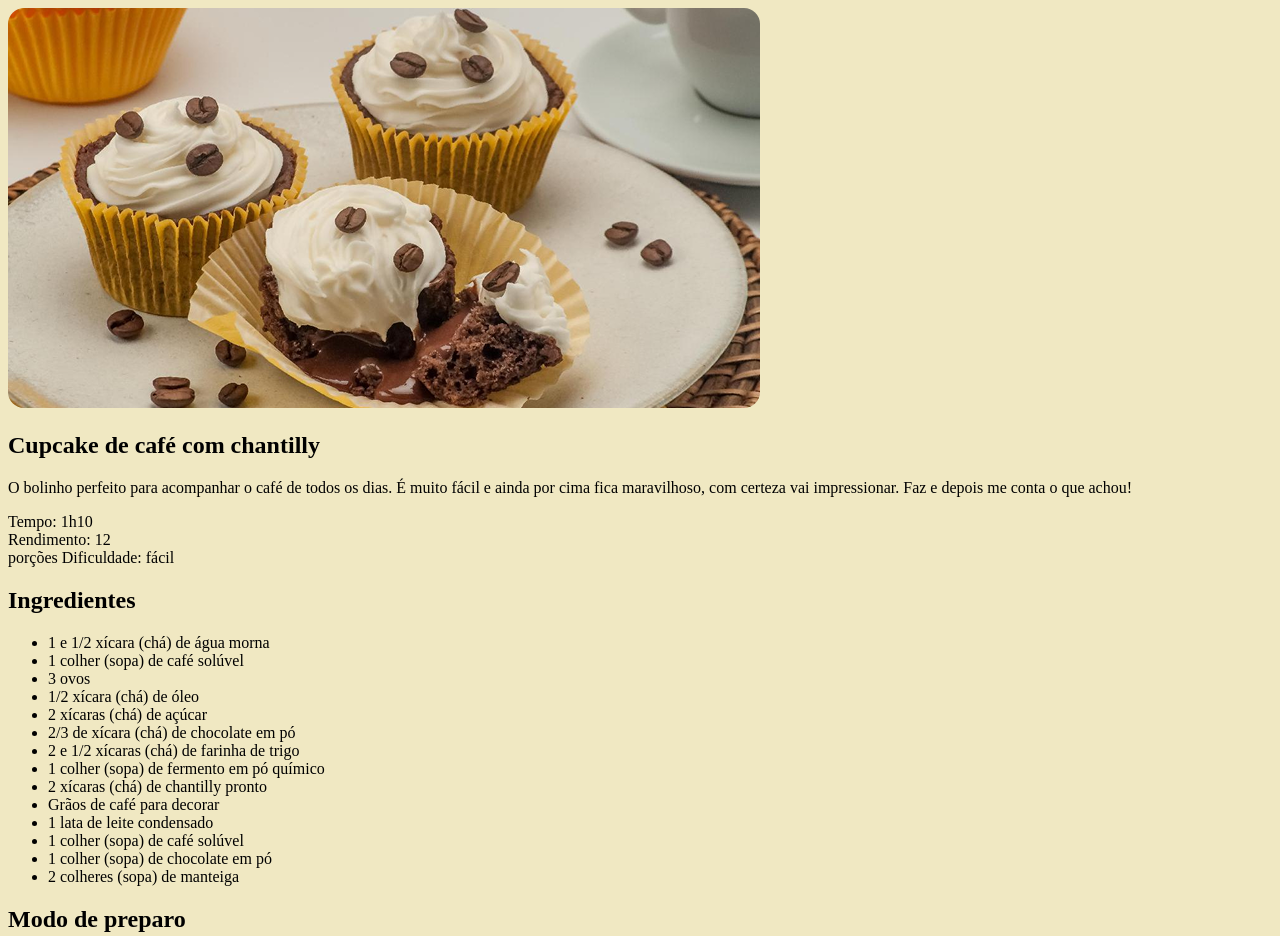
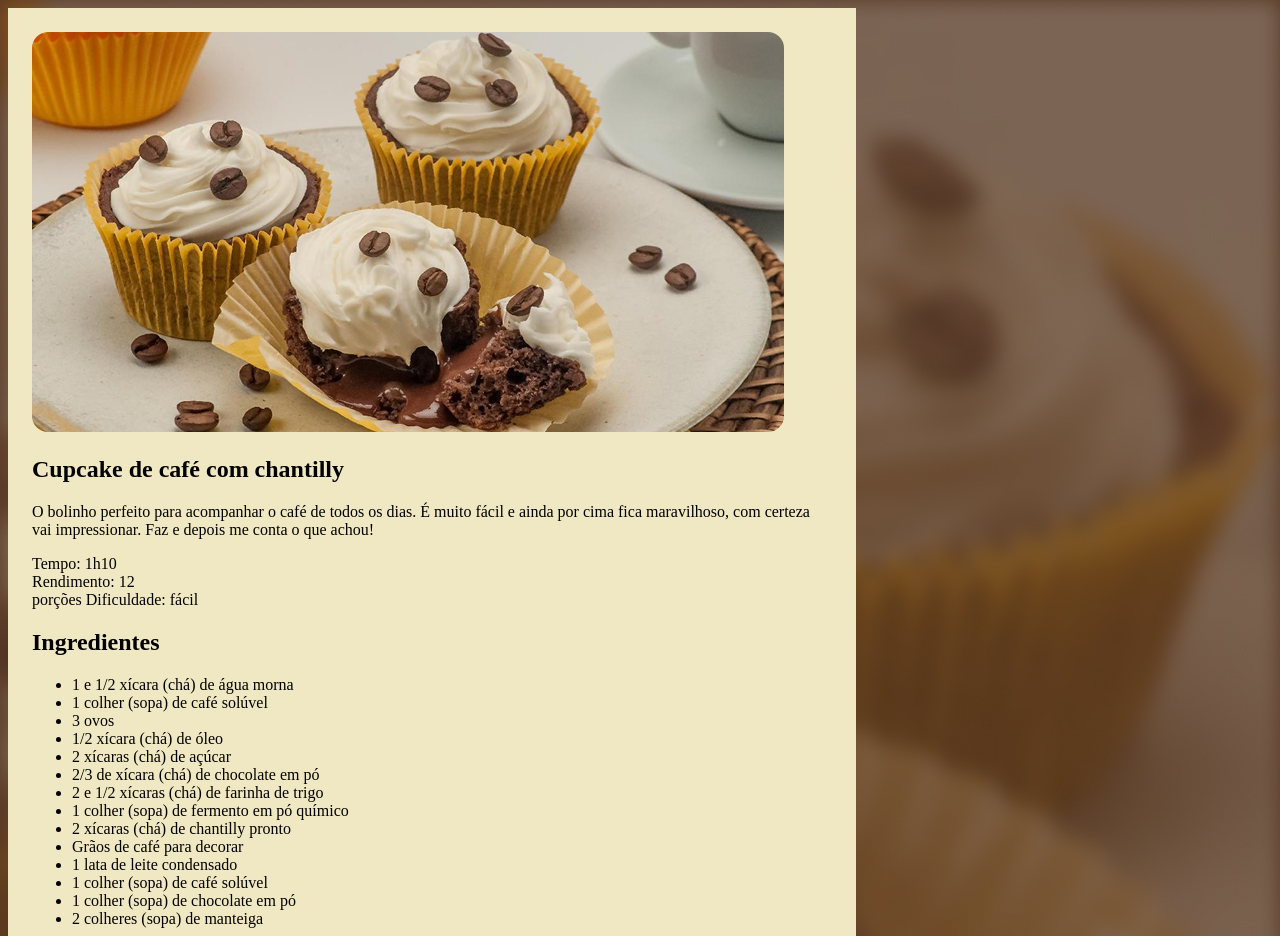
Before and after one commit to FelixCrf/Receita, a plain HTML site: page index.html in a window 1280 px wide. Shown: the top 936 px of the page. Drawn offline with Linux system fonts and the light colour scheme.

Commit message:
atualização css

```diff
--- a/style.css
+++ b/style.css
@@ -1,9 +1,17 @@
+body {
+    background-image: url(assets/bg-image.png);
+    background-size: cover;
+    background-color: rgb(61, 42, 48);
+}
+
+#page {
+    width: 800px;
+    padding: 24px;
+    background-color: #F0E8C2;
+}
+
+
 img {
     border-radius: 16px;
 
-
 }
-
-body {
-    background-color: #F0E8C2;
-}
```
Also changed, not shown: assets/bg-image.png (added).
